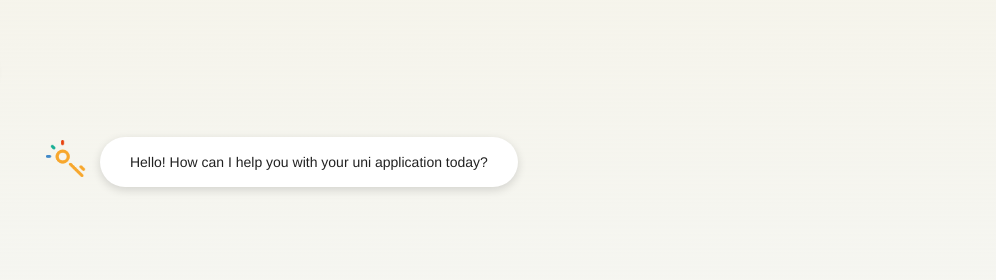
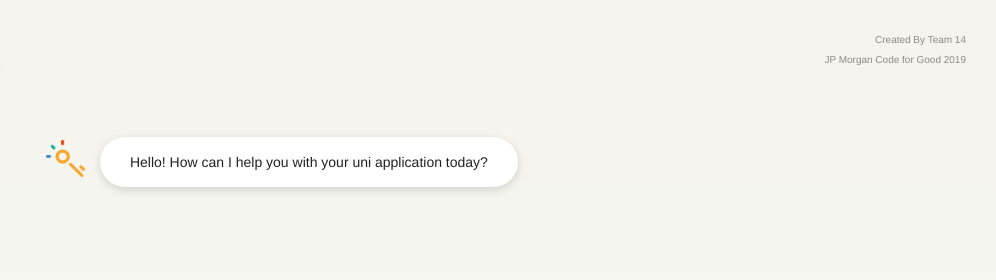
Before and after one commit to henryzt/JPMorgan-CFG19-Project-Access-Chatbot, a plain HTML site: page frontend/index.html in a window 1280 px wide. Shown: the top 280 px of the page, 284-1280 px from the left. Drawn offline with nearby package versions, Linux system fonts and the light colour scheme.

Commit message:
Copyright

```diff
--- a/frontend/index.html
+++ b/frontend/index.html
@@ -17,6 +17,11 @@
     <div id="app">
         <div class="header">
             <img src="img/logo.png" class="logo" alt="Logo">
+        </div>
+
+        <div class="copyright">
+            Created By Team 14 <br>
+            JP Morgan Code for Good 2019
         </div>
 
         <div class="main">
--- a/frontend/style.css
+++ b/frontend/style.css
@@ -130,6 +130,14 @@ body{
     animation: highlight-text-box 1.5s;
   }
 
+  .copyright{
+    position: fixed;
+    right: 30px;
+    top: 30px;
+    text-align: right;
+    font-size: 10px;
+    opacity: 0.5;
+  }
 
 
   @media screen and (max-width: 800px){
@@ -150,6 +158,9 @@ body{
         left: 0;
         margin-left: 0;
         border-radius: 0;
+      }
+      .copyright{
+        display: none;
       }
   }
 
```
